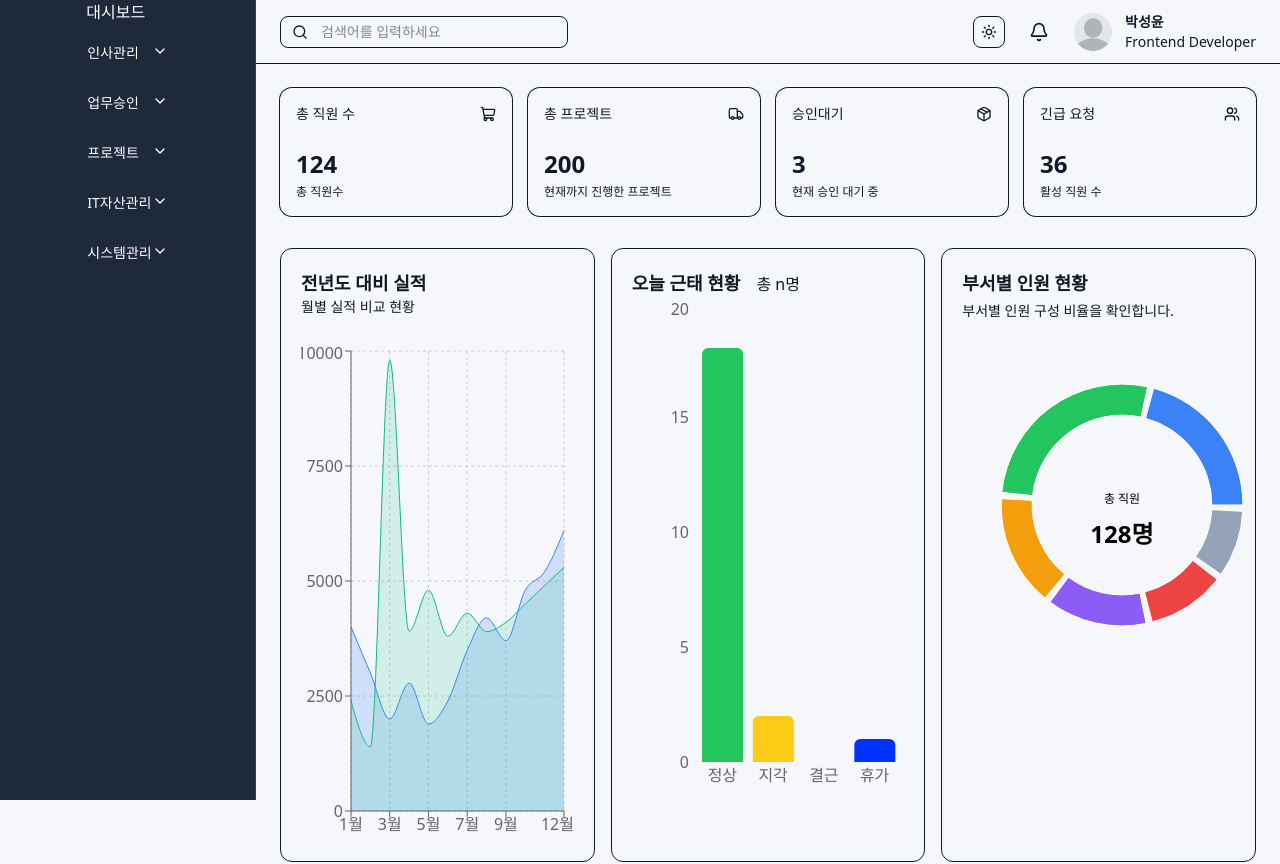
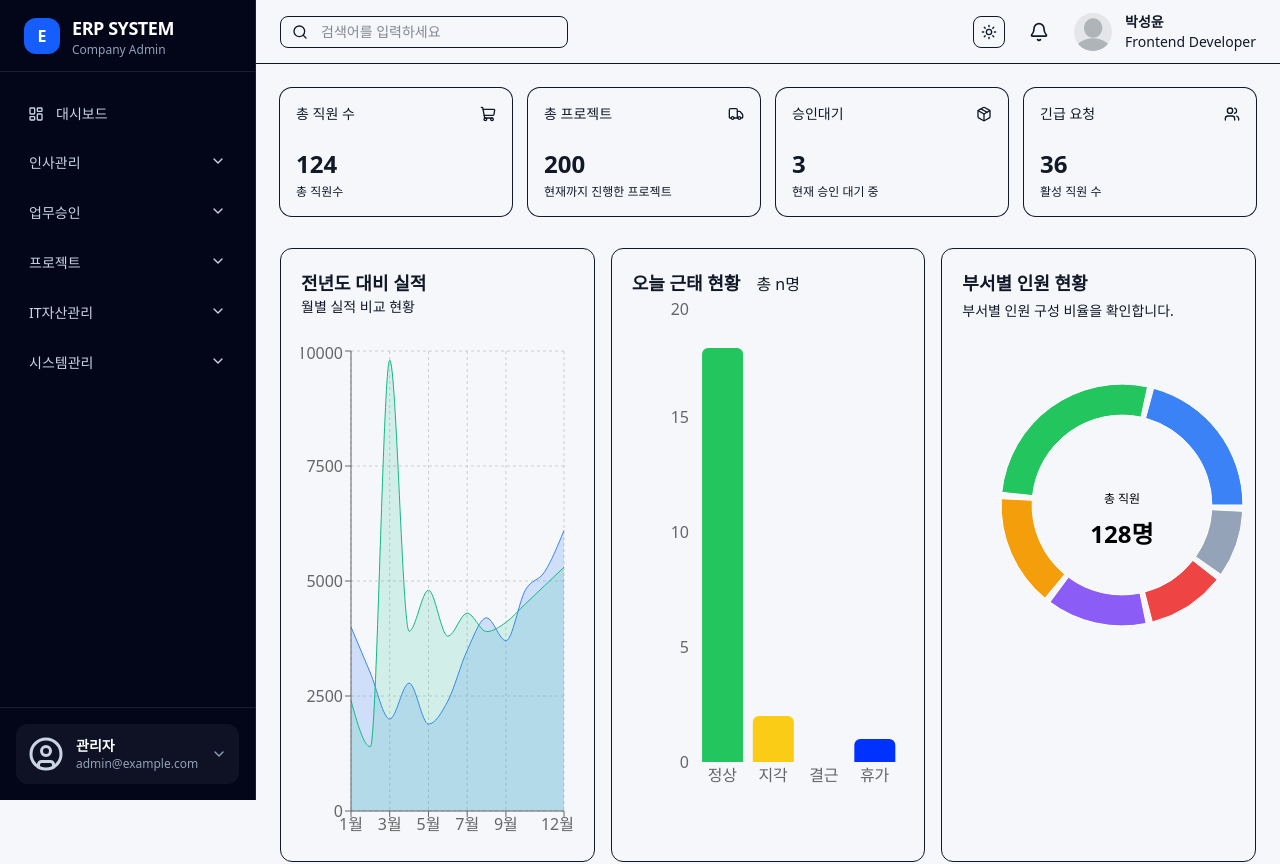
Before and after one commit to psy0821-k/erp-system, a Next.js app: page / in a window 1280 px wide. Shown: the top 864 px of the page. Built offline with nearby package versions, Linux system fonts and the light colour scheme.

Commit message:
style: shadcn 아코디언 글자 밑줄 제거

```diff
--- /dev/null
+++ b/src/components/filtering.tsx
@@ -0,0 +1,47 @@
+import { Search } from 'lucide-react';
+import React from 'react';
+import { Input } from './ui/input';
+import { Select, SelectContent, SelectGroup, SelectItem, SelectTrigger, SelectValue } from './ui/select';
+
+const Filtering = () => {
+  return (
+    <header className="flex justify-between mb-8">
+      <div className="relative w-72">
+        <label htmlFor="search" className="sr-only">
+          검색
+        </label>
+
+        <Search className="absolute top-1/2 left-3 h-4 w-4 -translate-y-1/2 text-muted-foreground" />
+        <Input id="search" type="text" placeholder="검색어를 입력하세요" className="pl-10" />
+      </div>
+      <div className="flex gap-4">
+        <Select>
+          <SelectTrigger>
+            <SelectValue placeholder="직급 선택" />
+          </SelectTrigger>
+
+          <SelectContent>
+            <SelectGroup>
+              <SelectItem value="STAFF">사원</SelectItem>
+              <SelectItem value="MANAGER">과장</SelectItem>
+            </SelectGroup>
+          </SelectContent>
+        </Select>
+        <Select>
+          <SelectTrigger>
+            <SelectValue placeholder="부서 선택" />
+          </SelectTrigger>
+
+          <SelectContent>
+            <SelectGroup>
+              <SelectItem value="frontend">프론트엔드</SelectItem>
+              <SelectItem value="backend">백엔드</SelectItem>
+            </SelectGroup>
+          </SelectContent>
+        </Select>
+      </div>
+    </header>
+  );
+};
+
+export default Filtering;
--- a/src/components/layout/sidebar/Sidebar.tsx
+++ b/src/components/layout/sidebar/Sidebar.tsx
@@ -1,30 +1,60 @@
 'use client';
 
 import Link from 'next/link';
+import { ChevronDown, LayoutDashboard, UserCircle } from 'lucide-react';
+
 import { Accordion, AccordionContent, AccordionItem, AccordionTrigger } from '@/components/ui/accordion';
 import { dashboardNavigation } from '@/config/navigation';
+import { cn } from '@/lib/utils';
 
 const Sidebar = () => {
   return (
-    <div className="flex sticky justify-between items-center flex-col w-64 bg-[#1E293B] text-white h-screen left-0 top-0 transition-all duration-300 border-r border-white/10">
-      <nav>
-        <h2 className="sr-only">싸이 컴패니 대시보드 메뉴</h2>
+    <aside className="sticky left-0 top-0 flex h-screen w-64 flex-col justify-between border-r border-white/10 bg-slate-950 text-white">
+      <div>
+        <div className="flex h-18 items-center gap-3 border-b border-white/10 px-6">
+          <div className="flex h-9 w-9 items-center justify-center rounded-xl bg-blue-600 font-bold">E</div>
+          <div>
+            <strong className="text-lg font-bold tracking-tight">ERP SYSTEM</strong>
+            <p className="text-xs text-slate-400">Company Admin</p>
+          </div>
+        </div>
 
-        <ul className="space-y-2">
+        <nav className="px-3 py-5">
+          <h2 className="sr-only">사이드바 메뉴</h2>
+
+          <ul className="space-y-1">
             {dashboardNavigation.map(menu => (
               <li key={menu.title}>
                 {menu.href ? (
-                <Link href={menu.href}>{menu.title}</Link>
+                  <Link
+                    href={menu.href}
+                    className="flex items-center gap-3 rounded-xl px-4 py-3 text-sm font-medium text-slate-300 transition hover:bg-white/10 hover:text-white"
+                  >
+                    <LayoutDashboard className="h-4 w-4" />
+                    {menu.title}
+                  </Link>
                 ) : (
                   <Accordion type="single" collapsible>
-                  <AccordionItem value={menu.value ?? menu.title}>
-                    <AccordionTrigger>{menu.title}</AccordionTrigger>
+                    <AccordionItem value={menu.value ?? menu.title} className="border-none">
+                      <AccordionTrigger
+                        className={cn(
+                          'group flex rounded-xl px-4 py-3 text-sm font-medium text-slate-300 transition hover:bg-white/10 hover:text-white hover:no-underline',
+                          'data-[state=open]:bg-blue-600 data-[state=open]:text-white'
+                        )}
+                      >
+                        <span>{menu.title}</span>
+                      </AccordionTrigger>
 
-                    <AccordionContent>
-                      <ul>
+                      <AccordionContent className="pb-1 pt-2">
+                        <ul className="ml-4 space-y-1 border-l border-white/10 pl-3">
                           {menu.children?.map(subMenu => (
                             <li key={subMenu.title}>
-                            <Link href={subMenu.href ?? '/'}>{subMenu.title}</Link>
+                              <Link
+                                href={subMenu.href ?? '/'}
+                                className="block rounded-lg px-3 py-2 text-sm text-slate-400 transition hover:bg-white/10 hover:text-white"
+                              >
+                                {subMenu.title}
+                              </Link>
                             </li>
                           ))}
                         </ul>
@@ -37,6 +67,18 @@ const Sidebar = () => {
           </ul>
         </nav>
       </div>
+
+      <div className="border-t border-white/10 p-4">
+        <div className="flex items-center gap-3 rounded-xl bg-white/5 p-3">
+          <UserCircle className="h-9 w-9 text-slate-300" />
+          <div className="min-w-0">
+            <p className="truncate text-sm font-semibold">관리자</p>
+            <p className="truncate text-xs text-slate-400">admin@example.com</p>
+          </div>
+          <ChevronDown className="ml-auto h-4 w-4 text-slate-400" />
+        </div>
+      </div>
+    </aside>
   );
 };
 
--- /dev/null
+++ b/src/components/table/tableComponent.tsx
@@ -0,0 +1,44 @@
+import { employees, employeeTableHeaders } from '@/app/mock-data/hr';
+import { Table, TableBody, TableCaption, TableCell, TableHead, TableHeader, TableRow } from '../ui/table';
+import Link from 'next/link';
+
+const TableComponent = () => {
+  return (
+    <Table>
+      <TableCaption className="sr-only">직원 목록</TableCaption>
+
+      <TableHeader>
+        <TableRow>
+          {employeeTableHeaders.map(item => {
+            return (
+              <TableHead key={item.key} scope="col" className="text-center">
+                {item.label}
+              </TableHead>
+            );
+          })}
+        </TableRow>
+      </TableHeader>
+
+      <TableBody className="border">
+        {employees.map(employee => {
+          return (
+            <TableRow key={employee.id} className="text-center">
+              <TableCell>{employee.departmentId}</TableCell>
+              <TableCell>{employee.name}</TableCell>
+              <TableCell>{employee.department}</TableCell>
+              <TableCell>{employee.position}</TableCell>
+              <TableCell>{employee.role}</TableCell>
+              <TableCell>{employee.phone}</TableCell>
+              <TableCell>{employee.status}</TableCell>
+              <TableCell>
+                <Link href={`/employee/${employee.id}`}>자세히보기</Link>
+              </TableCell>
+            </TableRow>
+          );
+        })}
+      </TableBody>
+    </Table>
+  );
+};
+
+export default TableComponent;
--- a/src/components/ui/accordion.tsx
+++ b/src/components/ui/accordion.tsx
@@ -20,7 +20,7 @@ function AccordionTrigger({ className, children, ...props }: React.ComponentProp
       <AccordionPrimitive.Trigger
         data-slot="accordion-trigger"
         className={cn(
-          'group/accordion-trigger relative flex flex-1 items-start justify-between rounded-lg border border-transparent py-2.5 text-left text-sm font-medium transition-all outline-none hover:underline focus-visible:border-ring focus-visible:ring-3 focus-visible:ring-ring/50 focus-visible:after:border-ring disabled:pointer-events-none disabled:opacity-50 **:data-[slot=accordion-trigger-icon]:ml-auto **:data-[slot=accordion-trigger-icon]:size-4 **:data-[slot=accordion-trigger-icon]:text-muted-foreground',
+          'group/accordion-trigger relative flex flex-1 items-start justify-between rounded-lg border border-transparent py-2.5 text-left text-sm font-medium transition-all outline-none  focus-visible:border-ring focus-visible:ring-3 focus-visible:ring-ring/50 focus-visible:after:border-ring disabled:pointer-events-none disabled:opacity-50 **:data-[slot=accordion-trigger-icon]:ml-auto **:data-[slot=accordion-trigger-icon]:size-4 **:data-[slot=accordion-trigger-icon]:text-muted-foreground',
           className
         )}
         {...props}
@@ -40,11 +40,14 @@ function AccordionContent({ className, children, ...props }: React.ComponentProp
   return (
     <AccordionPrimitive.Content
       data-slot="accordion-content"
-      className={cn('overflow-hidden text-sm data-open:animate-accordion-down data-closed:animate-accordion-up', className)}
+      className="overflow-hidden text-sm data-[state=open]:animate-accordion-down data-[state=closed]:animate-accordion-up"
       {...props}
     >
-      <div className="h-(--radix-accordion-content-height) pt-0 pb-2.5 [&_p:not(:last-child)]:mb-4">{children}</div>
+      <div className={cn('h-(--radix-accordion-content-height) pt-0 pb-2.5  [&_a]:hover:text-foreground [&_p:not(:last-child)]:mb-4', className)}>
+        {children}
+      </div>
     </AccordionPrimitive.Content>
   );
 }
+
 export { Accordion, AccordionItem, AccordionTrigger, AccordionContent };
--- /dev/null
+++ b/src/components/userCard/userInfo.tsx
@@ -0,0 +1,13 @@
+import React from 'react';
+import TableComponent from '../table/tableComponent';
+
+const UserInfo = () => {
+  return (
+    <div>
+      <div>오늘 지각자</div>
+      <TableComponent />
+    </div>
+  );
+};
+
+export default UserInfo;
```
Also changed, not shown: src/components/ui/select.tsx (+42 -84 lines). Lines whose indentation alone changed are shown as unchanged.
